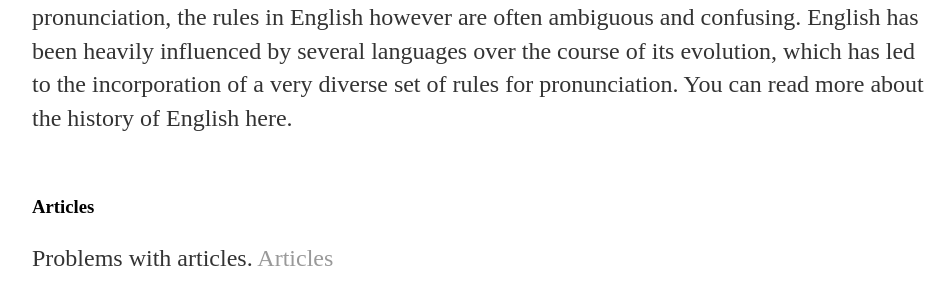
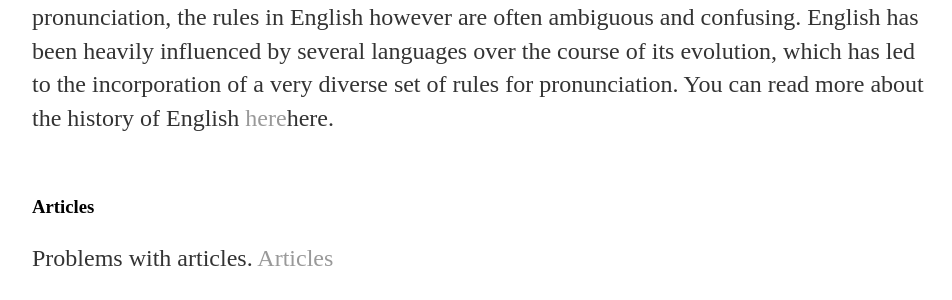
Before and after one commit to Tralinge/tralinge.github.io, a Jekyll site: the page built from english_corner.html, in a window 1280 px wide. Shown: the part 649-949 px from the top of the page, without its empty margins (160-1112 px from the left). Built offline with Jekyll 4.4.1, drawn with Linux system fonts in a browser that asks for light colours; some of the changed text lies outside the part shown.

Commit message:
Update english_corner.html

```diff
--- a/english_corner.html
+++ b/english_corner.html
@@ -21,7 +21,7 @@ title: Tralinge | English Corner
 				and pronunciation, the rules in English however are often ambiguous and confusing.
 				English has been heavily influenced by several languages over the course of its evolution,
 				which has led to the incorporation of a very diverse set of rules for pronunciation. You
-				can read more about the history of English here.</p><br>
+				can read more about the history of English <a href="/english_corner/history_of_english.html">here</a>here.</p><br>
 		<h3>Articles</h3>
 			<p>Problems with articles. <a href="?">Articles</a></p><br>
 
```
